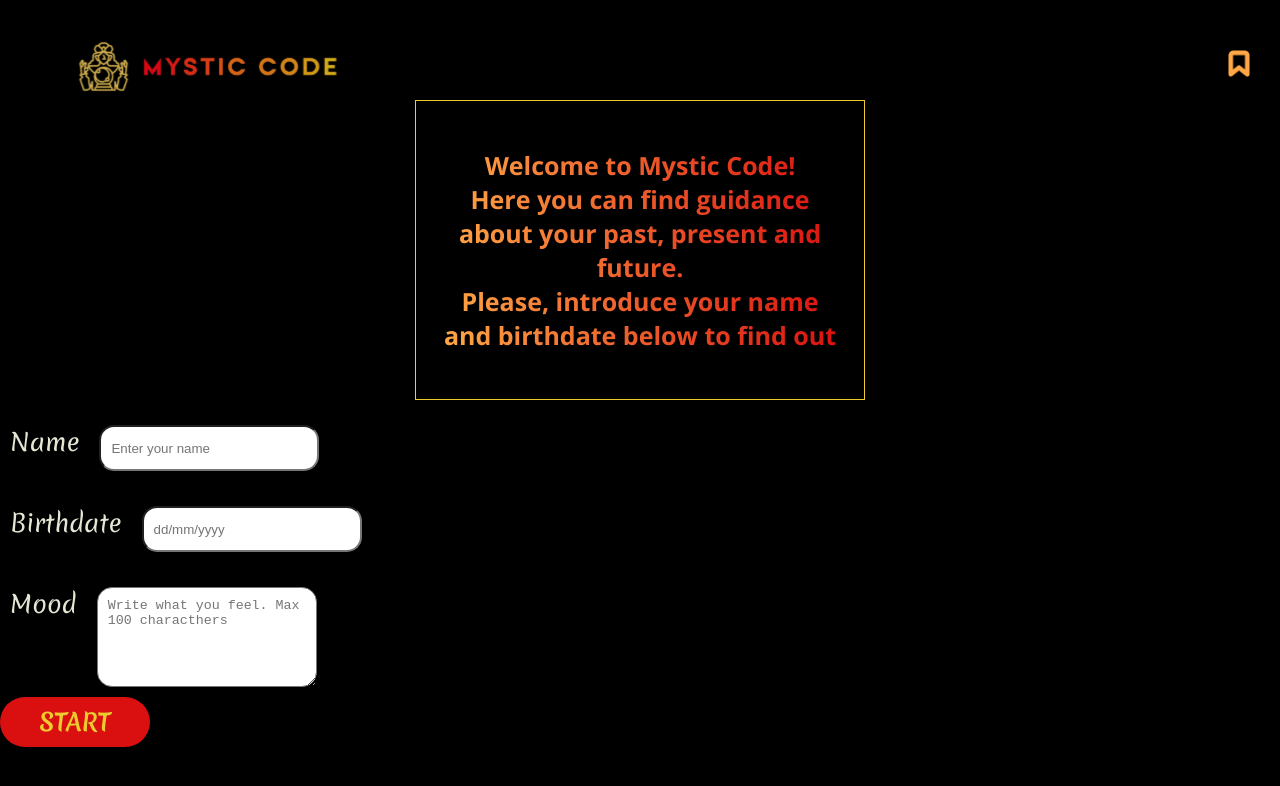
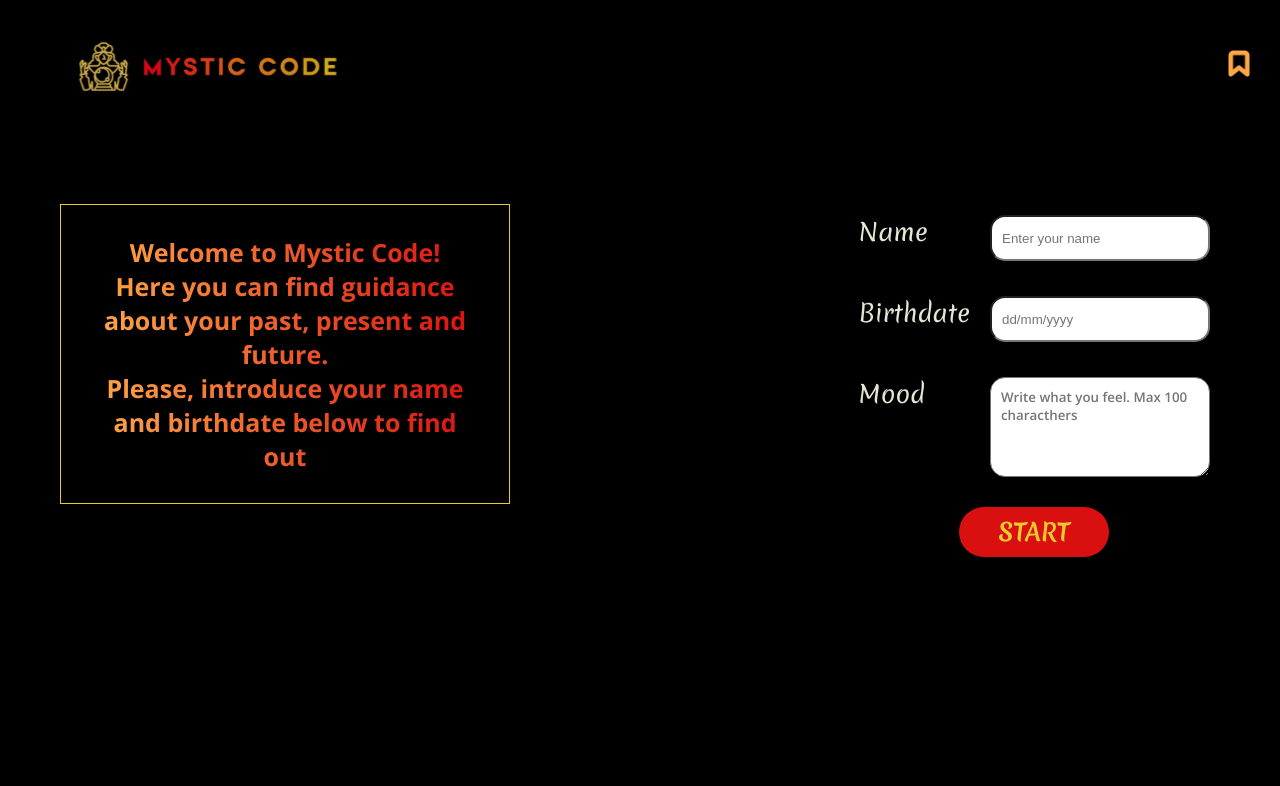
Before and after one commit to florienborg/sakura_tarot, a React (Create React App) app: page / in a window 1280 px wide. Shown: the top 786 px of the page. Built offline with nearby package versions, Linux system fonts and the light colour scheme.

Commit message:
mediaqueries y estilos arreglados con flex, agregamos divs en home.jsx

```diff
--- a/src/components/form/Form.css
+++ b/src/components/form/Form.css
@@ -4,17 +4,14 @@
 .container-input {
     display: flex;
     flex-direction: column;
-   /* position: absolute; */
-   /* top: 40%;
-   left: 10%; */
+    margin-top: 40px;
 }
 
 .boxName, .boxBirthdate, .boxMood {
     display: flex;
-    justify-content:flex-start;
+    justify-content:space-between;
     gap: 20px;
     padding: 15px;
-    margin: 15px 0 0 0;
 }
 
 .textInput{
@@ -29,8 +26,8 @@ label{
 
 input{
     width:138px;
-    /* position: absolute;
-    left: 120% */
+    display: flex;
+    justify-content: space-between;
 }
 
 .input-form{
@@ -44,25 +41,29 @@ textarea{
     height: 120px;
     border-radius: 15px;
     padding: 10px;
-    /* position: absolute; */
-    /* left: 120% */
+    font-family: 'Open Sans', sans-serif;
+    font-weight: 600;
 }
 
 p{
     color: white;
 }
 
+.button-form {
+    display: flex;
+    justify-content: center;
+    margin-top: 20px;
+}
+
 @media screen and (min-width: 1024px) {
+
     .container-input{
-        /* position: absolute;
-        top: 27%;
-        left: 60%; */
+        display: flex;
+        flex-direction: column;
      }
 
      input{
         width:220px;
-        /* position: absolute;
-        left: 120% */
     }
 
     textarea{
--- a/src/components/form/Form.jsx
+++ b/src/components/form/Form.jsx
@@ -85,7 +85,9 @@ function Form() {
             onChange={handleChange}
           />
         </div>
+        <div className='button-form'>
         <RedButton text="START" onClick={onClickHandler} />
+        </div>
     </form>
   );
 }
--- a/src/components/welcometext/welcometext.css
+++ b/src/components/welcometext/welcometext.css
@@ -1,7 +1,7 @@
 .text-position {
   display: flex;
-  justify-content: center;
-  align-items: center;
+  /* justify-content: center;
+  align-items: center; */
 }
 
 .text-box {
@@ -11,9 +11,10 @@ display: flex;
 justify-content: center;
 align-items: center;
 width: 350px;
-height: 135px;
+height: 200px;
 /* position: absolute;
 top: 20%; */
+padding: 10px;
 }
 
 .welcome-text {
@@ -22,16 +23,15 @@ background: linear-gradient(to right, #FFA746, #DA1010);
 -webkit-background-clip: text;
 -webkit-text-fill-color: transparent;
 text-align: center;
-margin: 20px;
+font-size: 20px;
+font-weight: bold;
 }
 
 @media screen and (min-width: 1024px) {
   .text-box {
     width: 450px;
     height: 300px;
-    /* position: absolute;
-    top: 30%;
-    left: 10%; */
+
   }
 
   .welcome-text {
--- /dev/null
+++ b/src/pages/home/home.css
@@ -0,0 +1,17 @@
+.App {
+    display: flex;
+    justify-content: center;
+    align-items: center;
+    flex-direction: column;
+    margin: 50px 20px;
+}
+
+@media screen and (min-width: 1024px) {
+    .App {
+        display: flex;
+        flex-direction: row;
+        margin: 50px 60px;
+        justify-content: space-between;
+    }
+
+}
--- a/src/pages/home/home.jsx
+++ b/src/pages/home/home.jsx
@@ -3,16 +3,21 @@ import WelcomeText from '../../components/welcometext/welcometext';
 import Form from '../../components/form/Form';
 import Header from '../../components/header/Header';
 import '../../App.css';
+import './home.css';
 
 
 function Home() {
 
 
   return (
-    <div className="App">
+    <div>
+      <div className='Header'>
       <Header />
-      <WelcomeText/>
-      <Form/>
+      </div>
+      <div className="App">
+        <WelcomeText/>
+        <Form/>
+      </div>
     </div>
   )
 }
```
